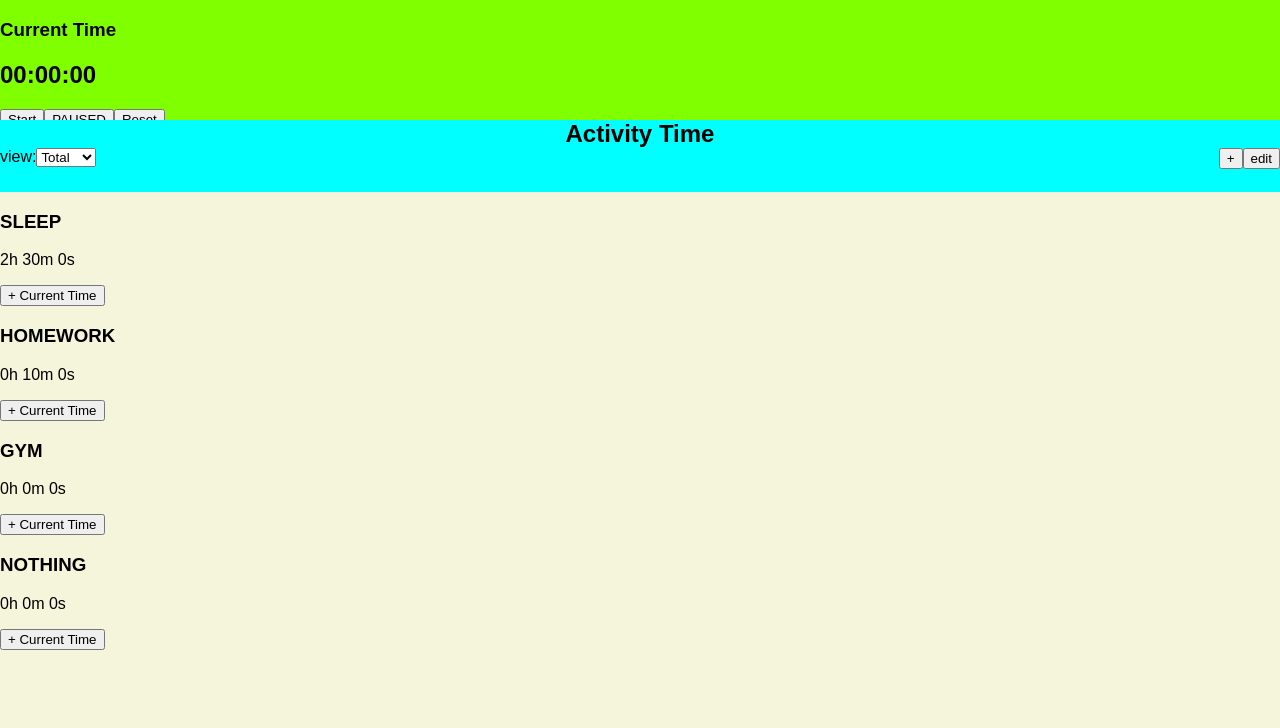
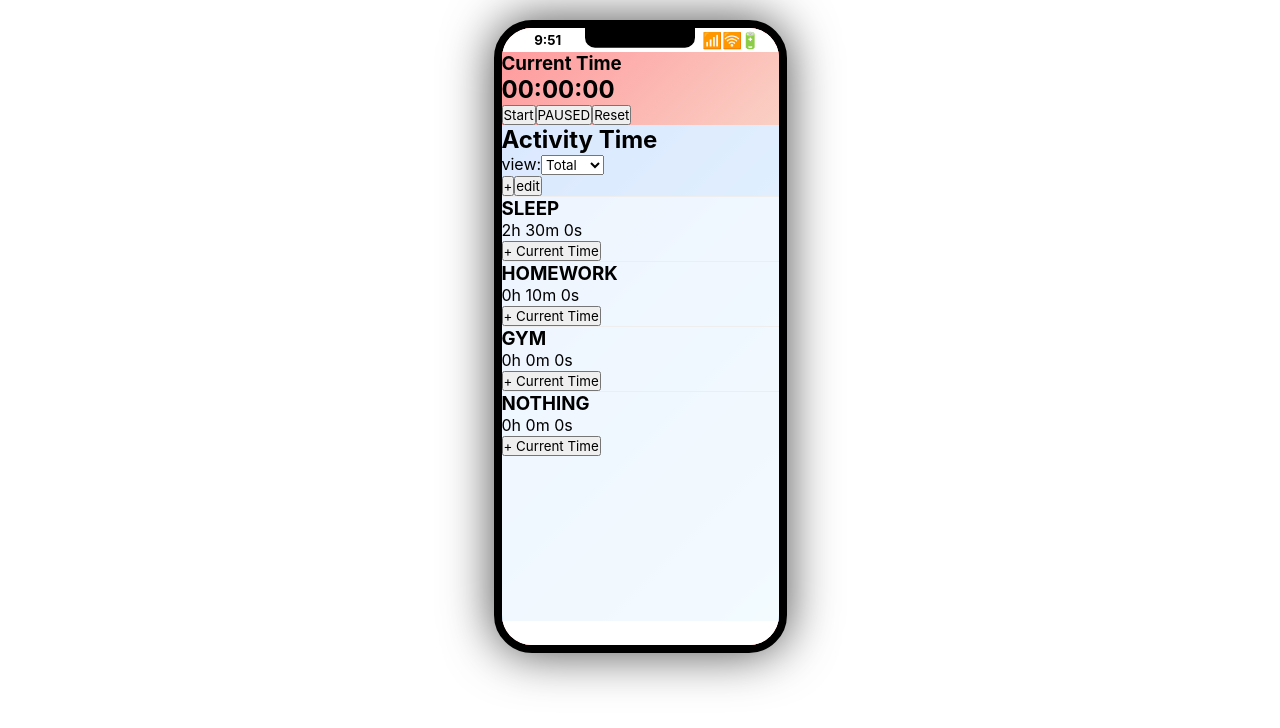
Before and after one commit to Mxke-N/react-day-tracker, a React (Vite) app: page / in a window 1280 px wide. Shown: the top 728 px of the page. Built offline with nearby package versions, Linux system fonts and the light colour scheme.

Commit message:
add styles

```diff
--- a/src/App.jsx
+++ b/src/App.jsx
@@ -1,10 +1,23 @@
 import Home from "./pages/Home.jsx";
+import PhoneTime from "./components/PhoneTime.jsx";
 
 function App() {
   return (
-    <>
-      <Home />
-    </>
+    <div className="iphone-frame">
+      <div className="iphone-content">
+        <div className="iphone-top">
+          <PhoneTime />
+          <div className="iphone-notch"></div>
+          <div className="iphone-status">
+            <h4>📶</h4>
+            <h4>🛜</h4>
+            <h4 className="iphone-battery">🔋</h4>
+          </div>
+        </div>
+        <Home />
+        <div className="iphone-bottom"></div>
+      </div>
+    </div>
   )
 }
 
--- a/src/components/ActivityMain.jsx
+++ b/src/components/ActivityMain.jsx
@@ -3,10 +3,10 @@ import ActivityList from "./ActivityList.jsx";
 
 function ActivityMain() {
   return (
-    <>
+    <div className="activity-main">
       <ActivityHeader />
       <ActivityList />
-    </>
+    </div>
   );
 }
 
--- /dev/null
+++ b/src/components/PhoneTime.jsx
@@ -0,0 +1,33 @@
+import React, { useState, useEffect } from "react";
+
+function PhoneTime() {
+  const [time, setTime] = useState("00:00");
+
+  const updateTime = () => {
+    const now = new Date();
+    let hours = now.getHours();
+    const minutes = String(now.getMinutes()).padStart(2, "0");
+
+    if (hours > 12) {
+      hours -= 12;
+    } else if (hours === 0) {
+      hours = 12;
+    }
+
+    setTime(`${hours}:${minutes}`);
+  };
+
+  useEffect(() => {
+    updateTime();
+    const interval = setInterval(updateTime, 1000);
+    return () => clearInterval(interval);
+  }, []);
+
+  return (
+    <div className="iphone-time">
+      <h5>{time}</h5>
+    </div>
+  );
+}
+
+export default PhoneTime;
--- a/src/contexts/ActivityContext.jsx
+++ b/src/contexts/ActivityContext.jsx
@@ -68,7 +68,7 @@ export function ActivityProvider({ children, stopwatchTime, broadcastTimeAddedEv
   function addTimeToActivity(activityId) {
     if (stopwatchTime === 0) return;
 
-    const timeFields = ["total", "year", "month", "week", "day"]; // Defines cascading order
+    const timeFields = ["total", "year", "month", "week", "day"];
     setActivities(prevActivities =>
       prevActivities.map((activity) => {
         if (activity.id !== activityId) return activity;
@@ -85,9 +85,12 @@ export function ActivityProvider({ children, stopwatchTime, broadcastTimeAddedEv
   }
 
   function addNewActivity(newActivityName) {
+    const getRandomColor = () => `#${Math.floor(Math.random() * 16777215).toString(16)}`;
+
     const newActivity = {
       id: Date.now(),
       name: newActivityName,
+      color: getRandomColor(),
       totalTime: 0,
       yearTime: 0,
       monthTime: 0,
--- a/src/index.css
+++ b/src/index.css
@@ -1,42 +1,140 @@
-html, body {
+* {
   margin: 0;
   padding: 0;
-  font-family: sans-serif;
+  box-sizing: border-box;
+  font-family: -apple-system, BlinkMacSystemFont, "Segoe UI", Roboto, "Helvetica Neue", Arial, sans-serif;
+}
+
+#root {
   height: 100%;
+  display: flex;
+  justify-content: center;
+  align-items: baseline;
+  padding-top: 20px;
+  padding-bottom: 20px;
+ }
+
+.iphone-frame {
+  background-color: red;
+  border: 8px solid black;
+  box-shadow: 0 0 50px rgba(0, 0, 0, 0.7);
+  border-radius: 38px;
+  width: 293px;
+  height: 633px;
   overflow: hidden;
 }
 
-#root {
+.iphone-top {
+  background-color: white;
+  height: 24px;
+  flex-shrink: 0;
+
+  display: flex;
+  flex-direction: row;
+  justify-content: space-between;
+  align-items: center;
+}
+
+.iphone-time {
+  flex: 1;
+  text-align: center;
+}
+
+.iphone-notch {
+  flex: 1;
+  text-align: center;
+  position: relative;
+}
+.iphone-notch::before {
+  content: "";
+  display: block;
+  width: 110px;
+  height: 30px;
+  background-color: black;
+  border-radius: 10px;
+  position: absolute;
+  left: 50%;
+  transform: translate(-50%, -74%);
+}
+
+.iphone-status {
+  flex: 1;
+  text-align: center;
+  display: flex;
+  justify-content: center;
+}
+
+.iphone-battery {
+  transform: translateX(-2px);
+}
+
+.iphone-bottom {
+  background-color: white;
+  height: 24px;
+  flex-shrink: 0;
+}
+
+.iphone-content {
+  background-color: white;
+  height: 100%;
   display: flex;
   flex-direction: column;
-  height: 100%;
+  overflow: hidden;
 }
 
 .stopwatch-main {
-  height: 15vh;
-  background-color: chartreuse;
+  background: linear-gradient(135deg, #ff9a9e, #fad0c4);
+  flex-shrink: 0;
+}
+
+.activity-main {
+  background: linear-gradient(135deg, #4a8df9, #82d7ff);
+  flex-grow: 1;
+  overflow: hidden;
+  display: flex;
+  flex-direction: column;
 }
 
 .activity-header {
-  display: flex;
-  flex-direction: column;
-  height: 9vh;
-  background-color: cyan;
-}
-.activity-header h2 {
-  text-align: center;
-  margin: 0;
-  font-size: 1.5rem;
-}
-
-.activity-options-container {
-  display: flex;
-  flex-direction: row;
-  justify-content: space-between;
+  background-color: rgba(255, 255, 255, 0.8);
+  flex-shrink: 0;
 }
 
 .activity-list {
-  flex: 1;
+  background-color: rgba(255, 255, 255, 0.9);
+  flex-grow: 1;
   overflow-y: auto;
-  background-color: beige;
+
+  scrollbar-width: thin;
+  scrollbar-color: #d2d2d2 #f1f1f1;
 }
+.activity-list-item {
+  border-top: 1px solid #eee;
+}
+
+
+@media (max-width: 450px) {
+  #root {
+    padding: 0;
+    justify-content: flex-start;
+  }
+
+  .iphone-frame {
+    width: 100%;
+    height: 100vh;
+    border: none;
+    border-radius: 0;
+  }
+
+  .iphone-top {
+    height: 0;
+    flex-shrink: 0;
+    display: none;
+  }
+
+  .iphone-bottom {
+    height: 0;
+    flex-shrink: 0;
+    display: none;
+  }
+}
--- a/src/pages/Home.jsx
+++ b/src/pages/Home.jsx
@@ -1,4 +1,4 @@
-import React, { useState, useCallback } from 'react';
+import React, { useState } from 'react';
 
 import { ActivityProvider } from "../contexts/ActivityContext.jsx"
 import StopwatchMain from "../components/StopwatchMain.jsx";
```
